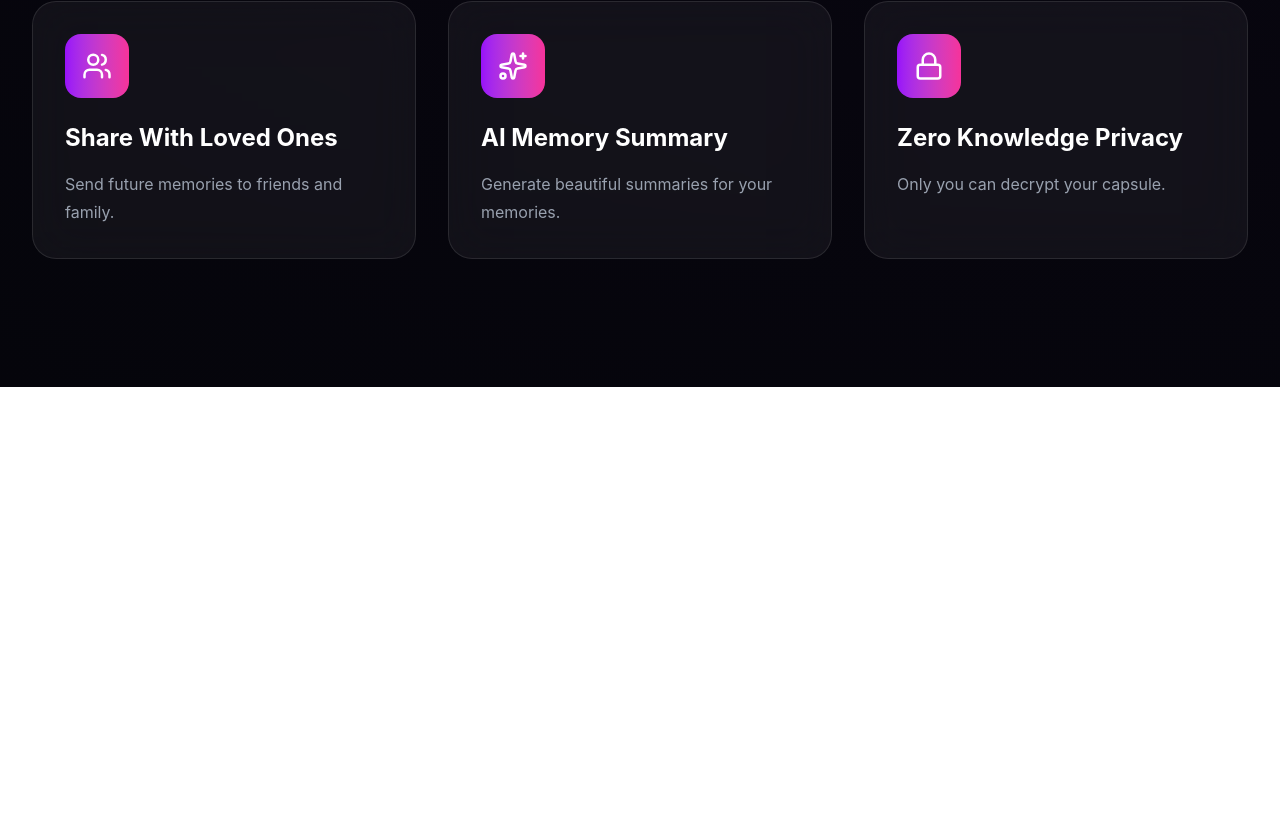
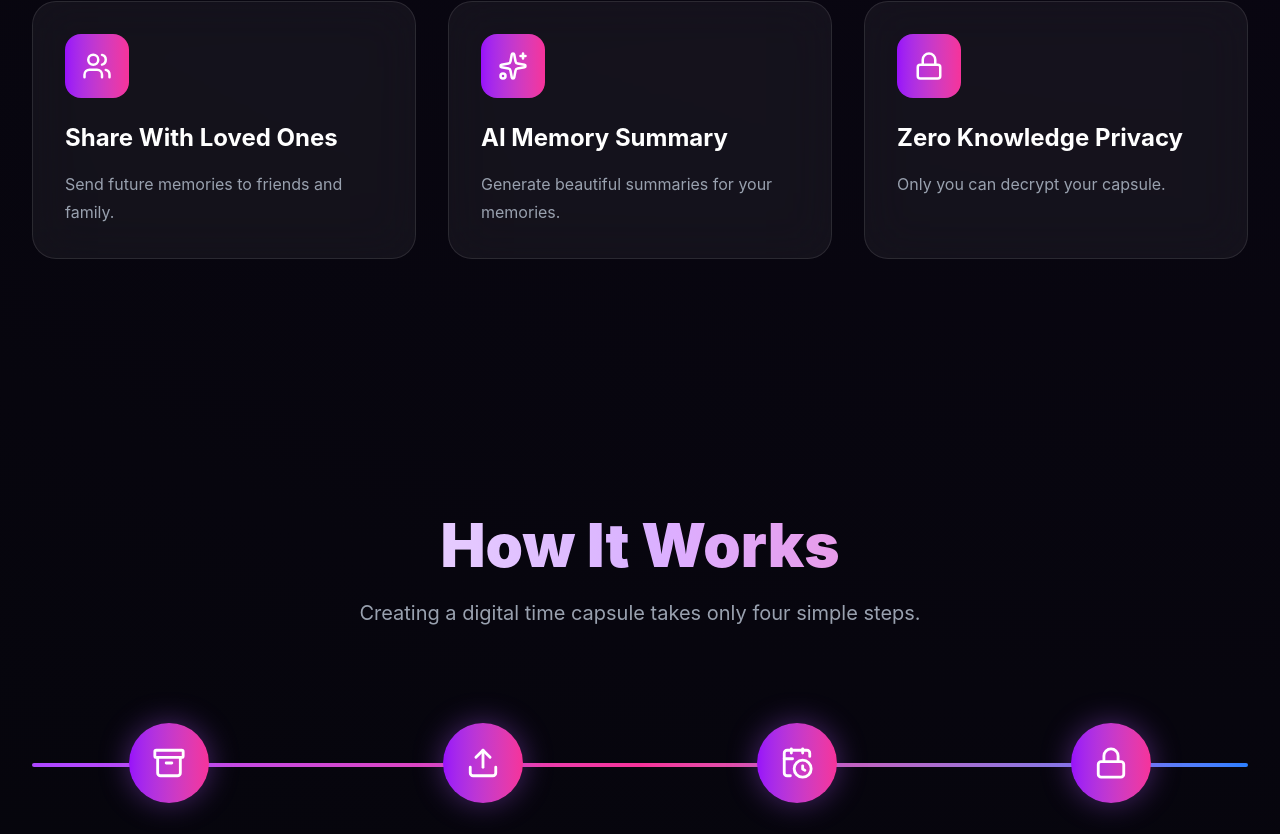
Before and after one commit to saswataaaa/ChronoVault, a React app in the folder frontend/: page / in a window 1280 px wide. Shown: the part 1931-2765 px from the top of the page. Before the commit the page ends 2318 px from the top, so only its background shows below. Built offline with nearby package versions, Linux system fonts and the light colour scheme; the HTML template or start-up script is replaced by a standard one.

Commit message:
feat: add how it works section

```diff
--- a/frontend/src/App.jsx
+++ b/frontend/src/App.jsx
@@ -1,6 +1,7 @@
 import Navbar from "./components/Navbar";
 import Hero from "./components/Hero";
 import Features from "./components/Features";
+import HowItWorks from "./components/HowItWorks";
 
 function App() {
   return (
@@ -8,6 +9,7 @@ function App() {
       <Navbar />
       <Hero />
       <Features />
+      <HowItWorks />
     </>
   );
 }
--- /dev/null
+++ b/frontend/src/components/HowItWorks.jsx
@@ -0,0 +1,93 @@
+import { Archive, Upload, CalendarClock, Lock } from "lucide-react";
+
+function HowItWorks() {
+  const steps = [
+    {
+      icon: Archive,
+      title: "Create Capsule",
+      desc: "Start a new digital time capsule with a unique title."
+    },
+    {
+      icon: Upload,
+      title: "Upload Memories",
+      desc: "Add photos, videos, letters and important documents."
+    },
+    {
+      icon: CalendarClock,
+      title: "Choose Unlock Date",
+      desc: "Select the exact date when your capsule will become available."
+    },
+    {
+      icon: Lock,
+      title: "Encrypt & Store",
+      desc: "Your memories are encrypted and securely stored until the unlock date."
+    }
+  ];
+
+  return (
+    <section className="py-32 px-8">
+
+      <div className="max-w-7xl mx-auto">
+
+        <h2 className="text-6xl font-black text-center bg-gradient-to-r from-white via-purple-300 to-pink-400 bg-clip-text text-transparent">
+          How It Works
+        </h2>
+
+        <p className="text-center text-gray-400 text-xl mt-6 max-w-3xl mx-auto">
+          Creating a digital time capsule takes only four simple steps.
+        </p>
+
+        <div className="relative mt-24">
+
+          {/* Timeline Line */}
+
+          <div className="hidden lg:block absolute top-10 left-0 w-full h-1 bg-gradient-to-r from-purple-500 via-pink-500 to-blue-500 rounded-full"></div>
+
+          <div className="grid lg:grid-cols-4 gap-10 relative">
+
+            {steps.map((step, index) => {
+              const Icon = step.icon;
+
+              return (
+                <div
+                  key={index}
+                  className="relative text-center"
+                >
+
+                  <div className="mx-auto w-20 h-20 rounded-full bg-gradient-to-r from-purple-600 to-pink-500 flex items-center justify-center shadow-[0_0_30px_rgba(168,85,247,.4)] relative z-10">
+
+                    <Icon size={34} className="text-white" />
+
+                  </div>
+
+                  <div className="mt-8 bg-white/5 border border-white/10 backdrop-blur-xl rounded-3xl p-8 hover:border-purple-500 transition duration-300 hover:-translate-y-2">
+
+                    <div className="text-purple-400 text-lg font-bold mb-3">
+                      Step {index + 1}
+                    </div>
+
+                    <h3 className="text-2xl font-bold text-white">
+                      {step.title}
+                    </h3>
+
+                    <p className="text-gray-400 mt-4 leading-7">
+                      {step.desc}
+                    </p>
+
+                  </div>
+
+                </div>
+              );
+            })}
+
+          </div>
+
+        </div>
+
+      </div>
+
+    </section>
+  );
+}
+
+export default HowItWorks;
```
